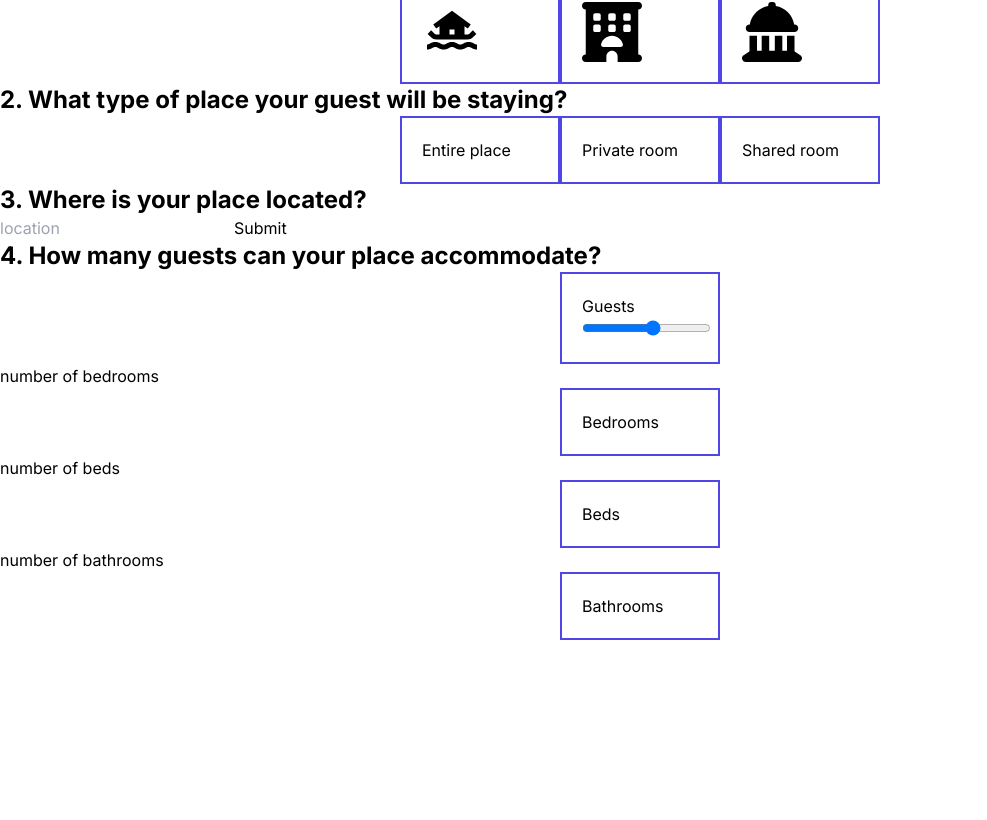
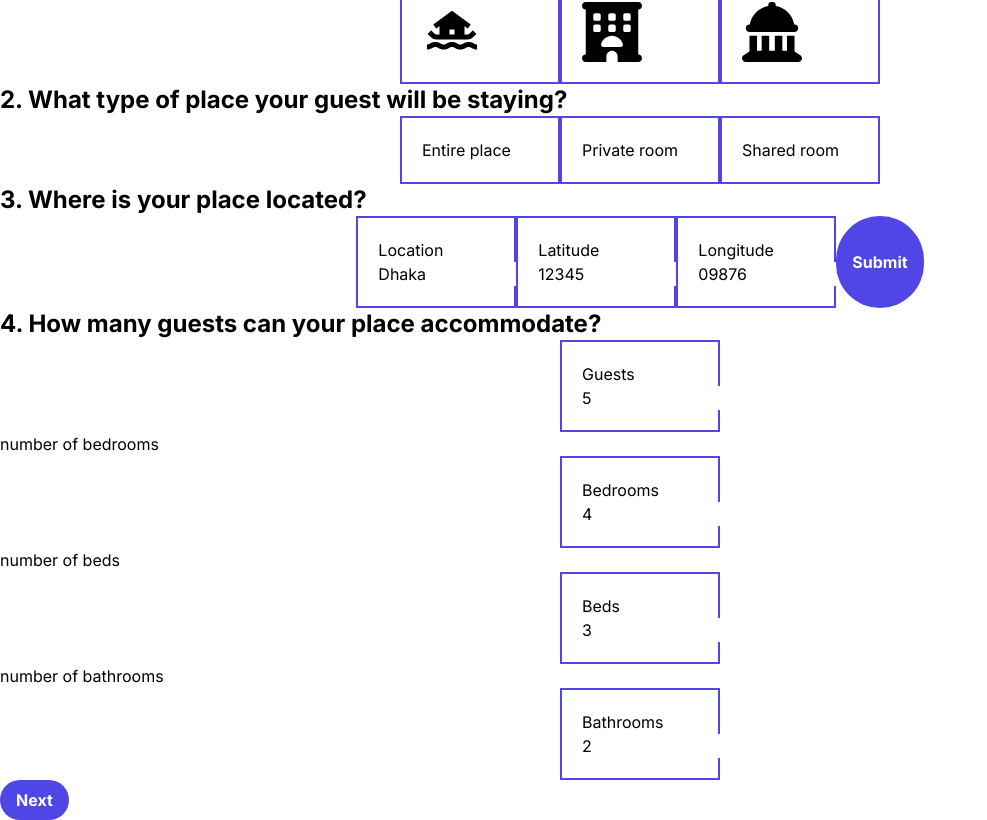
Before and after one commit to saimon7g/StayNest-FrontEnd, a Next.js app in the folder staynest/: page /host/step1 in a window 1280 px wide. Shown: the part 316-1136 px from the top of the page, without its empty margins (0-987 px from the left). Before the commit the page ends 956 px from the top, so only its background shows below. Built offline with nearby package versions, Linux system fonts and the light colour scheme.

Commit message:
page 1 working barely

```diff
--- /dev/null
+++ b/staynest/API/Registration.js
@@ -0,0 +1,21 @@
+import React from "react";
+
+export async function Step1Post(data) {
+    console.log(data);
+    //  post data to server use try catch
+    try {
+        const response = await fetch("http://localhost:8000/api/property_registration/step1/", {
+            method: "POST",
+            headers: {
+                "Content-Type": "application/json"
+            },
+            body: JSON.stringify(data),
+        });
+        const result = await response.json();
+        console.log(result);
+        return result;
+    }
+    catch (error) {
+        console.log(error);
+    }
+}
--- a/staynest/app/host/step1/page.js
+++ b/staynest/app/host/step1/page.js
@@ -11,31 +11,51 @@ import { FaHotel } from "react-icons/fa6";
 import { FaLandmarkDome } from "react-icons/fa6";
 import { MdOutlineCastle } from "react-icons/md";
 
+import { Step1Post } from "@/API/Registration";
+
+
 
 
 
 const Step1 = () => {
-    const [propertyType, setPropertyType] = React.useState("");
-    const [propertySubType, setPropertySubType] = React.useState("");
-    const [location, setLocation] = React.useState("");
-    const [guests, setGuests] = React.useState("");
-    const [bedrooms, setBedrooms] = React.useState("");
-    const [beds, setBeds] = React.useState("");
-    const [bathrooms, setBathrooms] = React.useState("");
+    const [propertyType, setPropertyType] = React.useState("House");
+    const [propertySubType, setPropertySubType] = React.useState("Entire Room");
+    const [locationName, setLocation] = React.useState("Dhaka");
+    const [latitute, setLatitute] = React.useState("12345");
+    const [longitute, setLongitute] = React.useState("09876");
+    const [guests, setGuests] = React.useState("5");
+    const [bedrooms, setBedrooms] = React.useState("4");
+    const [beds, setBeds] = React.useState("3");
+    const [bathrooms, setBathrooms] = React.useState("2");
 
     const handlePropertyType = (event, type) => {
+
+        console.log(type);
         event.preventDefault();
         setPropertyType(type);
     };
 
     const handlePropertySubType = (event, subtype) => {
+        console.log(subtype);
         setPropertySubType(subtype);
     };
-    const handleFormSubmit = (event, location) => {
 
-        setLocation(location);
+    const handleLocationName = (event) => {
+        setLocation(event.target.value);
     }
-
+    const handleLatitude = (event) => {
+        setLatitute(event.target.value);
+    }
+    const handleLongitude = (event) => {
+        setLongitute(event.target.value);
+    }
+    const handleLocationClick = (event) => {
+        event.preventDefault();
+        console.log(locationName);
+        console.log(latitute);
+        console.log(longitute);
+        console.log("location  submit clicked");
+    }
     const handleGuests = (event) => {
         setGuests(event.target.value);
     }
@@ -48,9 +68,39 @@ const Step1 = () => {
     const handleBathrooms = (event) => {
         setBathrooms(event.target.value);
     }
+
     const handleSubmit = (event) => {
+
+        console.log("submit");
         event.preventDefault();
-        console.log(propertyType, propertySubType, location, guests, bedrooms, beds, bathrooms);
+        // console.log(propertyType, propertySubType, locationName, latitute, longitute, guests, bedrooms, beds, bathrooms);\
+        // use json object to store the data
+
+
+
+        const result = {
+            "user": 1,
+            "property_type": propertyType,
+            "property_sub_type": propertySubType,
+            "location": {
+                "latitude": latitute,
+                "longitude": longitute,
+                "selected_location": locationName
+            },
+            "some_basics": {
+                "number_of_guests": guests,
+                "number_of_bedrooms": bedrooms,
+                "number_of_beds": beds,
+                "number_of_bathrooms": bathrooms
+            }
+        }
+
+        console.log(result);
+        Step1Post(result);
+
+
+
+        console.log("submit clicked");
     }
 
 
@@ -98,13 +148,13 @@ const Step1 = () => {
             <div>
                 <text className="text-2xl font-bold">2. What type of place your guest will be staying?</text>
                 <div className="flex justify-center">
-                    <div className="border-2 border-indigo-600 w-40 p-5" onClick={() => handlePropertySubType("Entire place")} >
+                    <div className="border-2 border-indigo-600 w-40 p-5" onClick={(e) => handlePropertySubType(e, "Entire place")} >
                         <text className="text-center">Entire place</text>
                     </div>
-                    <div className="border-2 border-indigo-600 w-40 p-5" onClick={() => handlePropertySubType("Private room")} >
+                    <div className="border-2 border-indigo-600 w-40 p-5" onClick={(e) => handlePropertySubType(e, "Private room")} >
                         <text className="text-center">Private room</text>
                     </div>
-                    <div className="border-2 border-indigo-600 w-40 p-5" onClick={() => handlePropertySubType("Shared room")} >
+                    <div className="border-2 border-indigo-600 w-40 p-5" onClick={(e) => handlePropertySubType(e, "Shared room")} >
                         <text className="text-center">Shared room</text>
                     </div>
                 </div>
@@ -113,25 +163,28 @@ const Step1 = () => {
             {/* location selection using google map */}
             <div>
                 <text className="text-2xl font-bold">3. Where is your place located?</text>
-                {/* a form to collect location data */}
-                <form >
-                    <input type="text" placeholder="location" />
-                    <button type="submit">Submit</button>
-                </form>
-
-
-
-
-
+                <div className="flex justify-center">
+                    <div className="border-2 border-indigo-600 w-40 p-5">
+                        <text className="text-center">Location</text>
+                        <input type="text" value={locationName} onChange={handleLocationName} className="w-30" />
+                    </div>
+                    <div className="border-2 border-indigo-600 w-40 p-5">
+                        <text className="text-center">Latitude</text>
+                        <input type="text" value={latitute} onChange={handleLatitude} className="w-30" />
+                    </div>
+                    <div className="border-2 border-indigo-600 w-40 p-5">
+                        <text className="text-center">Longitude</text>
+                        <input type="text" value={longitute} onChange={handleLongitude} className="w-30" />
+                    </div>
+                    <button className="bg-indigo-600 hover:bg-indigo-700 text-white font-bold py-2 px-4 rounded-full" onClick={handleLocationClick}>Submit</button>
+                </div>
             </div>
             <div>
                 <text className="text-2xl font-bold">4. How many guests can your place accommodate?</text>
                 <div className="flex justify-center">
                     <div className="border-2 border-indigo-600 w-40 p-5">
                         <text className="text-center">Guests</text>
-                        {/* scroll bar to add or remove number of guest */}
-                        <input type="range" min="1" max="10" value={guests} onChange={handleGuests} />
-
+                        <input type="text" value={guests} onChange={handleGuests} className="w-30" />
                     </div>
                 </div>
 
@@ -139,6 +192,7 @@ const Step1 = () => {
                 <div className="flex justify-center">
                     <div className="border-2 border-indigo-600 w-40 p-5">
                         <text className="text-center">Bedrooms</text>
+                        <input type="text" value={bedrooms} onChange={handleBedrooms} className="w-30" />
                     </div>
                 </div>
 
@@ -146,6 +200,7 @@ const Step1 = () => {
                 <div className="flex justify-center">
                     <div className="border-2 border-indigo-600 w-40 p-5">
                         <text className="text-center">Beds</text>
+                        <input type="text" value={beds} onChange={handleBeds} className="w-30" />
                     </div>
                 </div>
 
@@ -153,8 +208,12 @@ const Step1 = () => {
                 <div className="flex justify-center">
                     <div className="border-2 border-indigo-600 w-40 p-5">
                         <text className="text-center">Bathrooms</text>
+                        <input type="text" value={bathrooms} onChange={handleBathrooms} className="w-30" />
                     </div>
                 </div>
+
+
+                <button className="bg-indigo-600 hover:bg-indigo-700 text-white font-bold py-2 px-4 rounded-full" onClick={handleSubmit}>Next</button>
 
             </div>
         </div>
```
